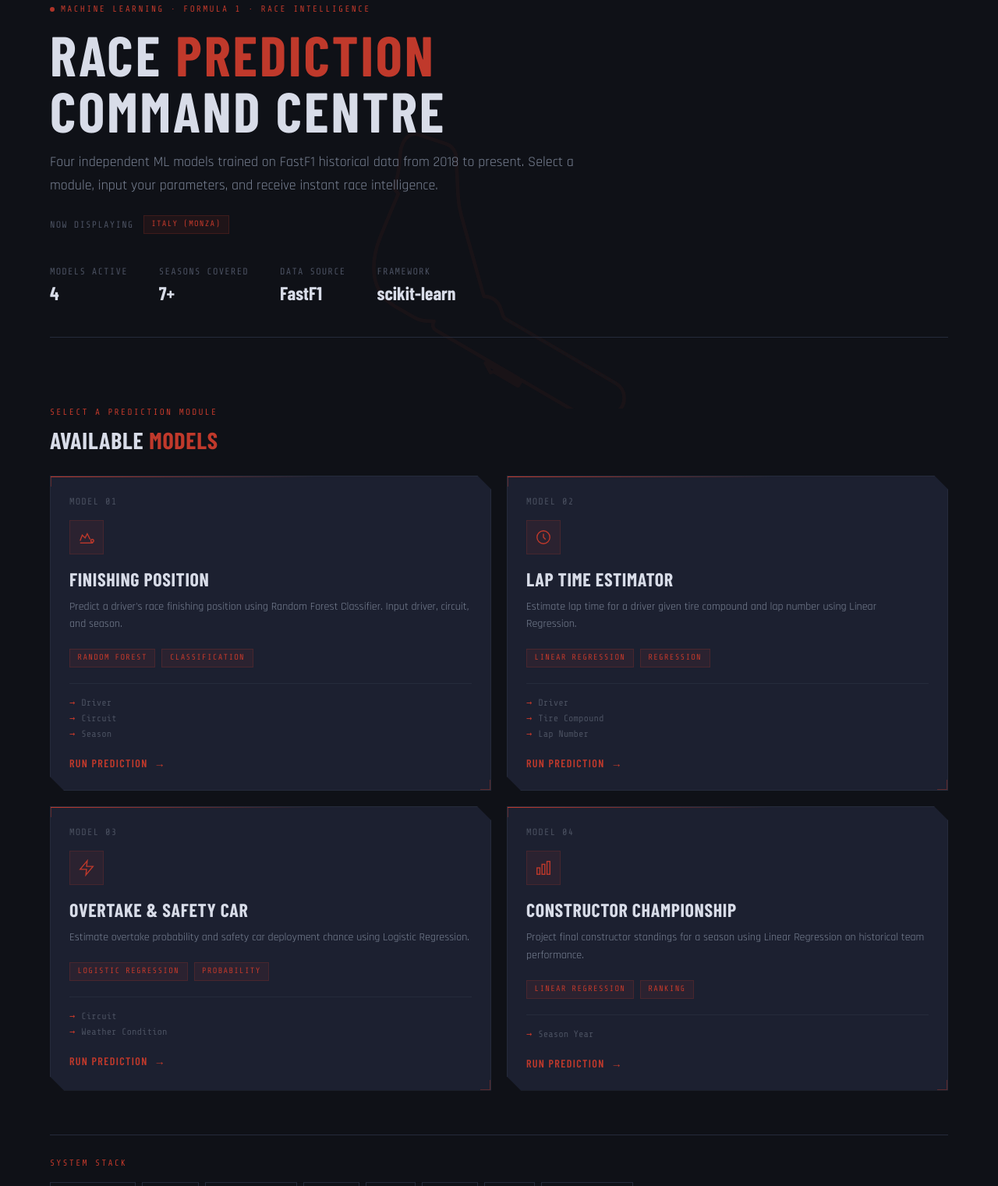
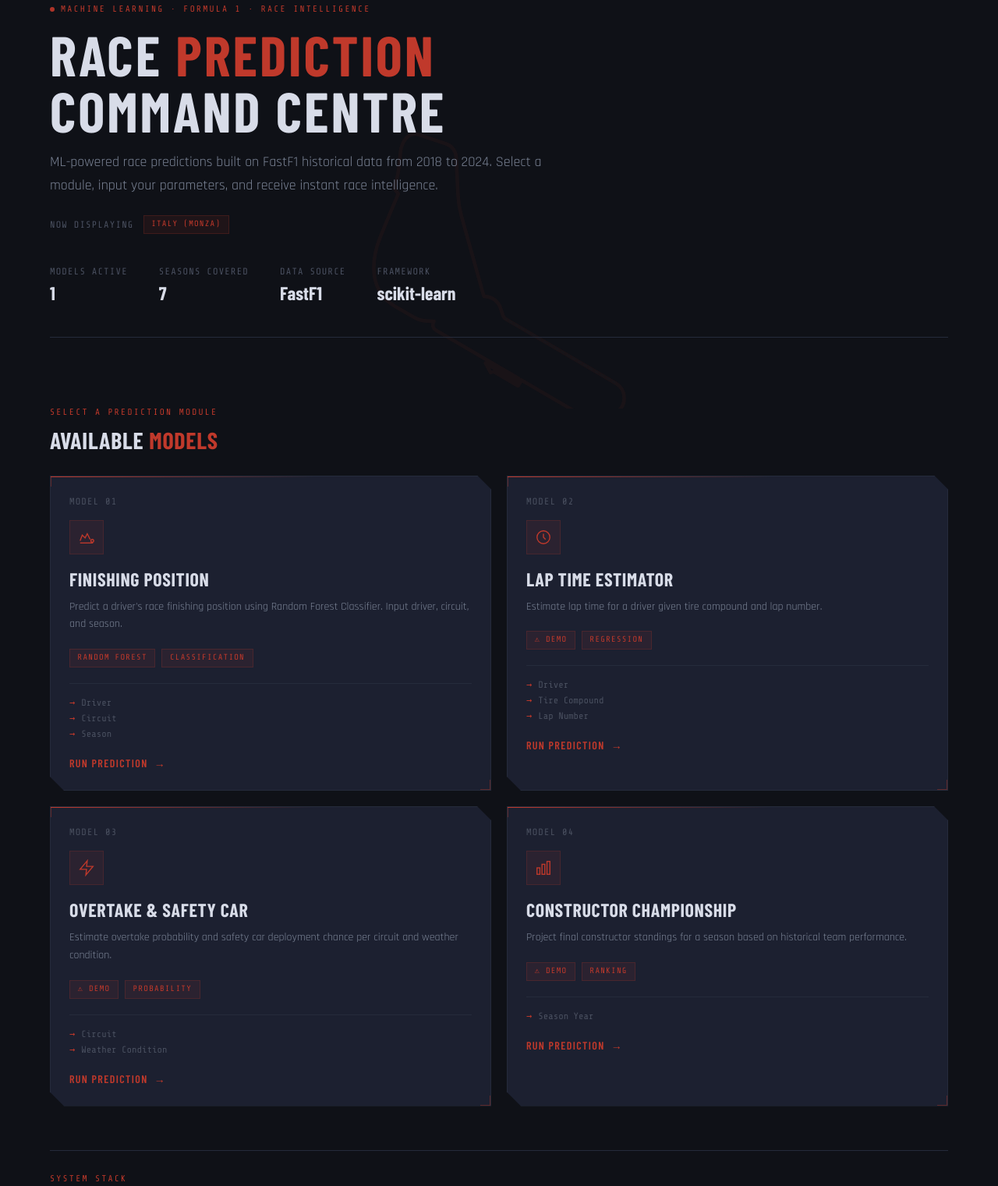
Before and after one commit to garcieee/F1-dashboard, a Flask app: page / in a window 1280 px wide. Shown: the part 131-1652 px from the top of the page at 78% size. Run offline with Flask 3, Linux system fonts and the light colour scheme; some libraries are stand-ins or nearby versions; some web fonts are replaced.

Commit message:
Enhance prediction functionality and UI: add model status badge, update data range, and improve layout in templates

```diff
--- a/app.py
+++ b/app.py
@@ -2,6 +2,8 @@ from flask import Flask, render_template, request
 import random
 import joblib
 import numpy as np
+import os
+
 app = Flask(__name__)
 
 # ── Data for dropdowns ────────────────────────────────────────────────────────
@@ -42,6 +44,7 @@ DRIVERS = [
     "Valtteri Bottas",
     "Yuki Tsunoda",
 ]
+
 CIRCUITS = [
     "Austin",
     "Baku",
@@ -100,9 +103,10 @@ except Exception as e:
     FINISHING_MODEL = None
     print(f"✗ Finishing model not loaded: {e}")
 
-# ── Dummy prediction helpers ──────────────────────────────────────────────────
+# ── Prediction functions ───────────────────────────────────────────────────────
 
 def predict_finishing_position(driver, circuit, season):
+    """Use trained Random Forest. Falls back to dummy if model not loaded."""
     if FINISHING_MODEL is None:
         seed = hash(f"{driver}{circuit}{season}") % 20
         return (seed % 10) + 1, 55.0
@@ -122,12 +126,12 @@ def predict_finishing_position(driver, circuit, season):
         return position, confidence
 
     except ValueError:
+        # Driver or circuit not seen during training
         seed = hash(f"{driver}{circuit}{season}") % 20
         return (seed % 10) + 1, 50.0
 
 
 def dummy_lap_time(driver, compound, lap_number):
-    """Return a fake lap time in mm:ss.mmm format."""
     base_ms = {
         "Soft": 88000, "Medium": 89500, "Hard": 91000,
         "Intermediate": 95000, "Wet": 102000,
@@ -141,7 +145,6 @@ def dummy_lap_time(driver, compound, lap_number):
 
 
 def dummy_overtake_safety(circuit, weather):
-    """Return overtake% and safety car% as integers."""
     seed = hash(f"{circuit}{weather}") % 100
     overtake = max(10, min(90, seed + random.randint(-10, 10)))
     safety = max(5, min(70, (100 - seed) // 2 + random.randint(-5, 5)))
@@ -149,7 +152,6 @@ def dummy_overtake_safety(circuit, weather):
 
 
 def dummy_constructor_standings(season):
-    """Return a fake ranked list of (constructor, points)."""
     constructors = [
         "McLaren", "Ferrari", "Red Bull", "Mercedes",
         "Aston Martin", "Alpine", "Williams", "AlphaTauri",
@@ -184,10 +186,11 @@ def finishing():
         position, confidence = predict_finishing_position(driver, circuit, season)
         suffix = {1: "st", 2: "nd", 3: "rd"}.get(position, "th")
         result = {
-            "position": position,
-            "label":    f"P{position}",
-            "suffix":   suffix,
+            "position":   position,
+            "label":      f"P{position}",
+            "suffix":     suffix,
             "confidence": confidence,
+            "model_live": FINISHING_MODEL is not None,
         }
     return render_template(
         "finishing.html",
--- a/templates/base.html
+++ b/templates/base.html
@@ -10,6 +10,7 @@
   <link rel="preconnect" href="https://fonts.googleapis.com" />
   <link rel="preconnect" href="https://fonts.gstatic.com" crossorigin />
   <link href="https://fonts.googleapis.com/css2?family=Rajdhani:wght@400;500;600;700&family=Share+Tech+Mono&family=Barlow+Condensed:wght@300;400;600;700;800&display=swap" rel="stylesheet" />
+  <link rel="stylesheet" href="{{ url_for('static', filename='css/style.css') }}" />
 
   <script>
     tailwind.config = {
@@ -518,5 +519,6 @@ function toggleMenu() {
 </script>
 
 {% block scripts %}{% endblock %}
+<script src="{{ url_for('static', filename='js/main.js') }}"></script>
 </body>
 </html>
--- a/templates/index.html
+++ b/templates/index.html
@@ -15,7 +15,7 @@
   </h1>
 
   <p class="font-ui text-lg text-f1dim max-w-2xl leading-relaxed mb-6">
-    Four independent ML models trained on FastF1 historical data from 2018 to present.
+    ML-powered race predictions built on FastF1 historical data from 2018 to 2024.
     Select a module, input your parameters, and receive instant race intelligence.
   </p>
 
@@ -27,7 +27,7 @@
 
   <!-- Stat bar -->
   <div class="flex flex-wrap gap-10 mb-10">
-    {% for label, value in [("Models Active","4"), ("Seasons Covered","7+"), ("Data Source","FastF1"), ("Framework","scikit-learn")] %}
+    {% for label, value in [("Models Active","1"), ("Seasons Covered","7"), ("Data Source","FastF1"), ("Framework","scikit-learn")] %}
     <div class="flex flex-col gap-1">
       <span class="font-mono text-xs text-f1muted tracking-widest uppercase">{{ label }}</span>
       <span class="font-display font-700 text-2xl text-f1bright">{{ value }}</span>
@@ -109,11 +109,11 @@
         Lap Time Estimator
       </h3>
       <p class="font-ui text-f1dim text-sm leading-relaxed mb-5">
-        Estimate lap time for a driver given tire compound and lap number using Linear Regression.
+        Estimate lap time for a driver given tire compound and lap number.
       </p>
 
       <div class="flex flex-wrap gap-2 mb-5">
-        <span class="data-badge">Linear Regression</span>
+        <span class="data-badge">⚠ Demo</span>
         <span class="data-badge">Regression</span>
       </div>
 
@@ -148,11 +148,11 @@
         Overtake &amp; Safety Car
       </h3>
       <p class="font-ui text-f1dim text-sm leading-relaxed mb-5">
-        Estimate overtake probability and safety car deployment chance using Logistic Regression.
+        Estimate overtake probability and safety car deployment chance per circuit and weather condition.
       </p>
 
       <div class="flex flex-wrap gap-2 mb-5">
-        <span class="data-badge">Logistic Regression</span>
+        <span class="data-badge">⚠ Demo</span>
         <span class="data-badge">Probability</span>
       </div>
 
@@ -188,11 +188,11 @@
         Constructor Championship
       </h3>
       <p class="font-ui text-f1dim text-sm leading-relaxed mb-5">
-        Project final constructor standings for a season using Linear Regression on historical team performance.
+        Project final constructor standings for a season based on historical team performance.
       </p>
 
       <div class="flex flex-wrap gap-2 mb-5">
-        <span class="data-badge">Linear Regression</span>
+        <span class="data-badge">⚠ Demo</span>
         <span class="data-badge">Ranking</span>
       </div>
 
```
Also changed, not shown: templates/finishing.html (+22 -23 lines).
